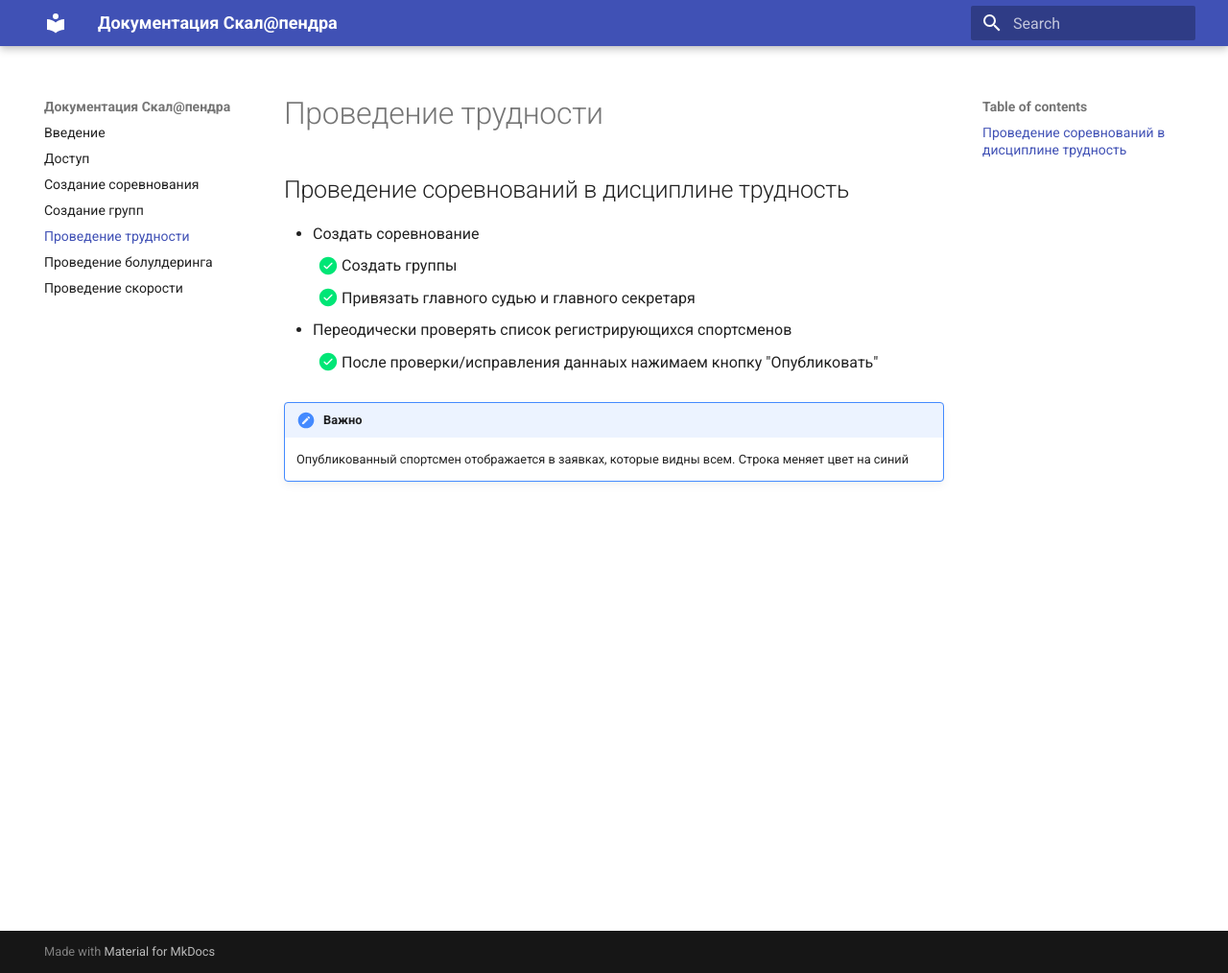
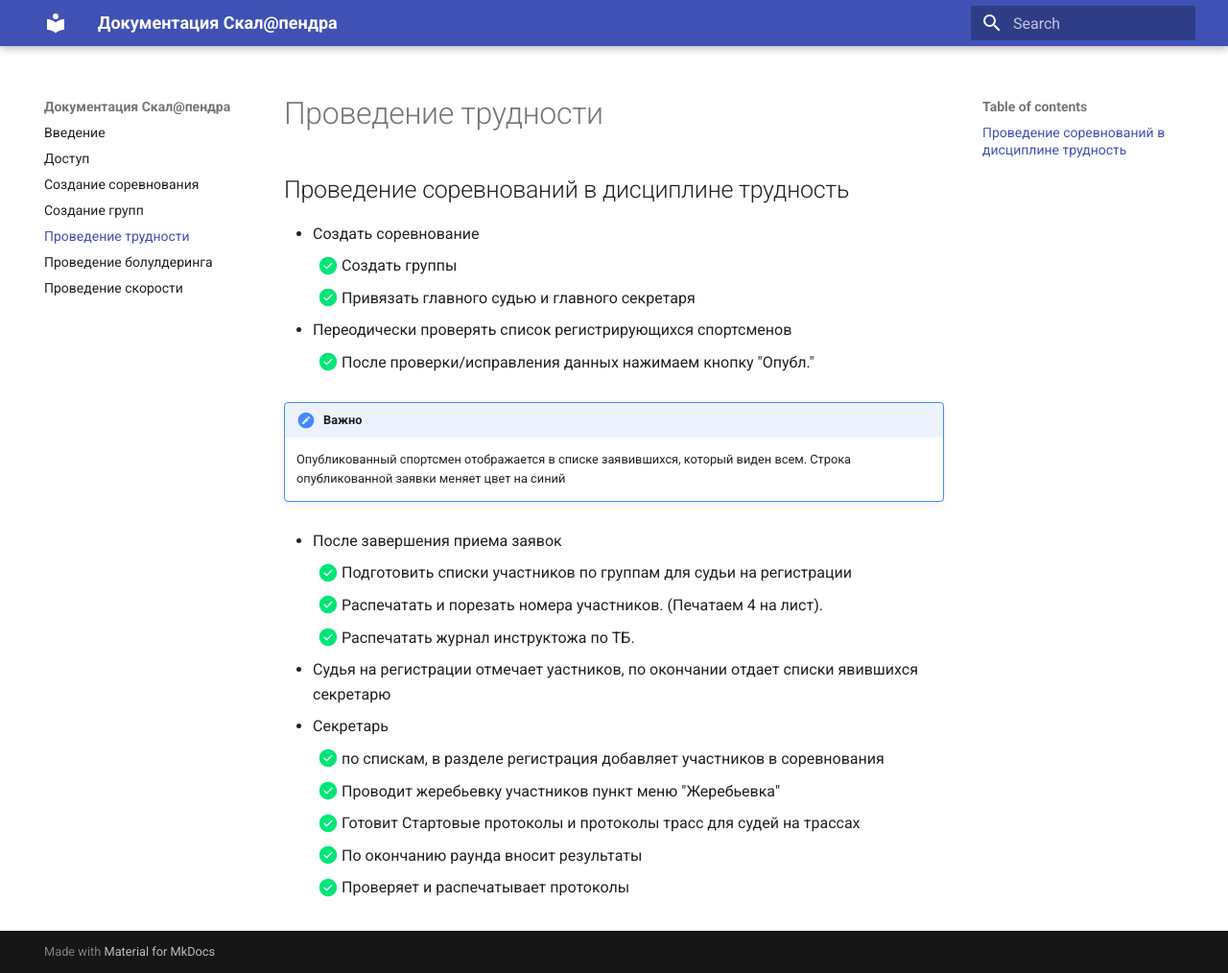
Before and after one commit to alptur/scaladocs, an MkDocs documentation site: the page built from docs/howtotrud.md, in a window 1280 px wide and 1014 px high. Shown: the whole window at 96% size. Built offline with MkDocs 1.6.1 and Material for MkDocs 9.7.7, drawn with Linux system fonts in a browser that asks for light colours.

Commit message:
Проведение трудности

```diff
--- a/docs/howtotrud.md
+++ b/docs/howtotrud.md
@@ -6,8 +6,21 @@
     * [x] Создать группы
     * [x] Привязать главного судью и главного секретаря
 * Переодически проверять список регистрирующихся спортсменов
-    * [x] После проверки/исправления даннаых нажимаем кнопку "Опубликовать"
+    * [x] После проверки/исправления данных нажимаем кнопку "Опубл."
 
 !!! note "Важно"
-    Опубликованный спортсмен отображается в заявках, которые видны всем.
-    Строка меняет цвет на синий
+    Опубликованный спортсмен отображается в списке заявившихся, который виден всем.
+    Строка опубликованной заявки меняет цвет на синий
+
+* После завершения приема заявок
+    * [x] Подготовить списки участников по группам для судьи на регистрации
+    * [x] Распечатать и порезать номера участников. (Печатаем 4 на лист).
+    * [x] Распечатать журнал инструктожа по ТБ.
+
+* Судья на регистрации отмечает уастников, по окончании отдает списки явившихся секретарю
+* Секретарь
+    * [x] по спискам, в разделе регистрация добавляет участников в соревнования
+    * [x] Проводит жеребьевку участников пункт меню "Жеребьевка"
+    * [x] Готовит Стартовые протоколы и протоколы трасс для судей на трассах
+    * [x] По окончанию раунда вносит результаты
+    * [x] Проверяет и распечатывает протоколы
```
